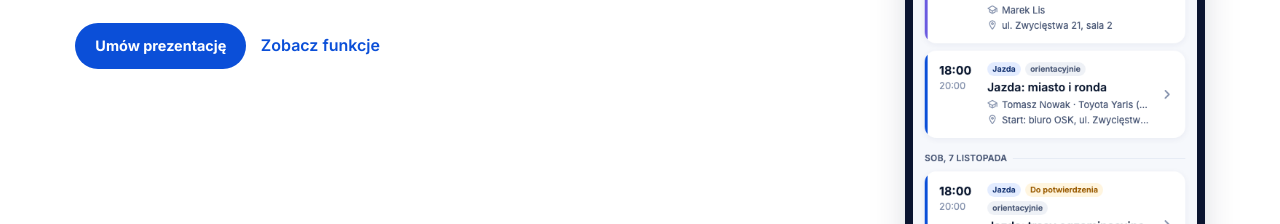
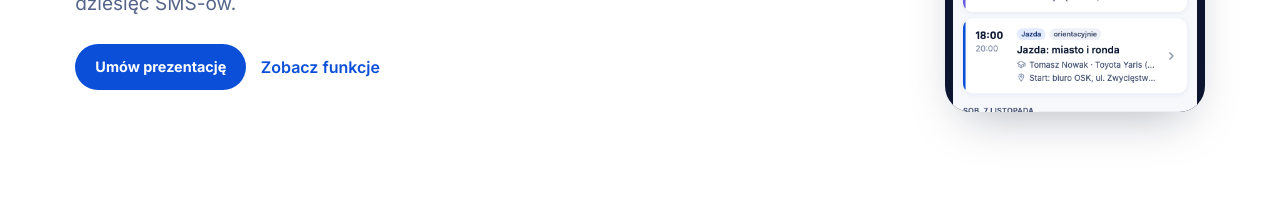
Before and after one commit to NatanielBK/kursant24, an Astro site: page / in a window 1280 px wide. Shown: the part 303-527 px from the top of the page. Built offline with nearby package versions, Linux system fonts and the light colour scheme; Astro itself is replaced by a stand-in of ours.

Commit message:
Popraw hero/podhero: wyśrodkuj kolumnę tekstu, przytnij telefon
Desktop (1440x900): kolumna tekstu była krótsza niż zrzut telefonu, co
zostawiało ~350px pustej bieli pod przyciskami. Telefon przycięty do
max-height 300px (overflow hidden, widoczna góra ekranu) i kolumna
tekstu wyśrodkowana względem niego (align-self: center) - sekcja
mieści się teraz w jednym ekranie razem z początkiem kolejnej.

Mobile (390px): ten sam zrzut telefonu w hero ciągnął stronę w dół
(widoczny tylko fragment przy scrollu). Przycięty do 420-480px
(clamp), szerokość zostaje bez zmian (już była w celu 70-75vw).

Dotyczy .hero__shot (strona główna) i .podhero__shot (dla-kursantow,
telefon) - dla-szkol (zrzut laptopa) nietknięty, bez regresji.

Co-Authored-By: Claude Sonnet 5 <noreply@anthropic.com>

```diff
--- a/src/styles/site.css
+++ b/src/styles/site.css
@@ -126,7 +126,21 @@ html.menu-open { overflow: hidden; }
 .hero__shot { justify-self: center; width: min(280px, 72vw); }
 @media (min-width: 900px) {
   .hero__grid { grid-template-columns: 1.1fr 0.8fr; gap: 3rem; align-items: start; }
-  .hero__shot { justify-self: end; width: min(300px, 100%); }
+  .hero__copy { align-self: center; }
+  .hero__shot { justify-self: end; width: min(260px, 100%); }
+}
+
+/* Telefon w hero/podhero: przycięty (widoczna góra ekranu), żeby nie ciągnąć sekcji w dół */
+.hero__shot .shot--phone .shot__frame,
+.podhero__shot .shot--phone .shot__frame {
+  max-height: clamp(420px, 55vw, 480px);
+  overflow: hidden;
+}
+@media (min-width: 900px) {
+  .hero__shot .shot--phone .shot__frame,
+  .podhero__shot .shot--phone .shot__frame {
+    max-height: 300px;
+  }
 }
 
 /* SHOT (prawdziwe zrzuty aplikacji) */
@@ -232,6 +246,7 @@ html.menu-open { overflow: hidden; }
 .podhero__shot { justify-self: center; width: min(260px, 70vw); }
 @media (min-width: 900px) {
   .podhero__grid { grid-template-columns: 1.2fr 0.8fr; align-items: start; }
+  .podhero__copy { align-self: center; }
   .podhero__shot { justify-self: end; }
 }
 
```
